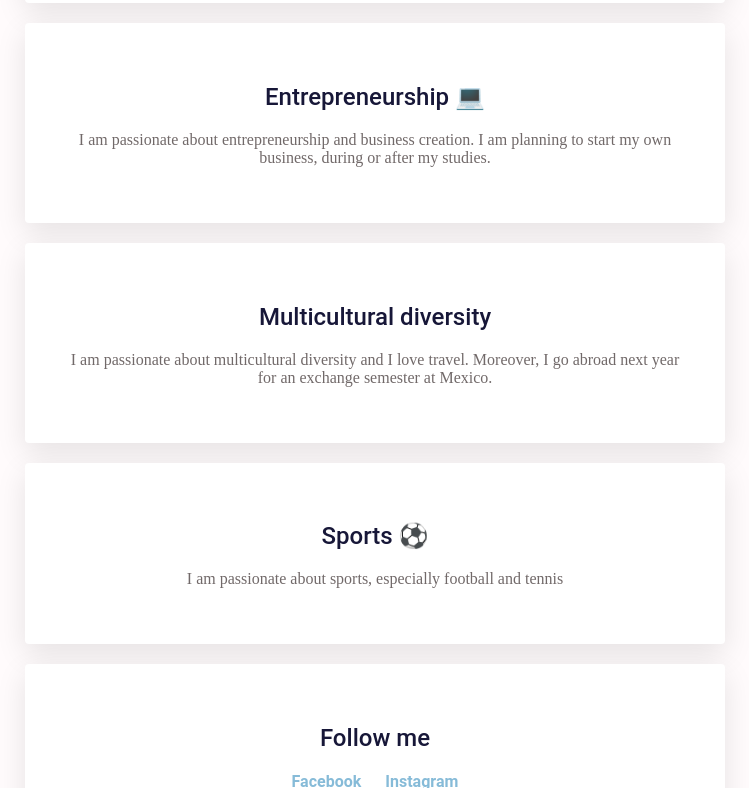
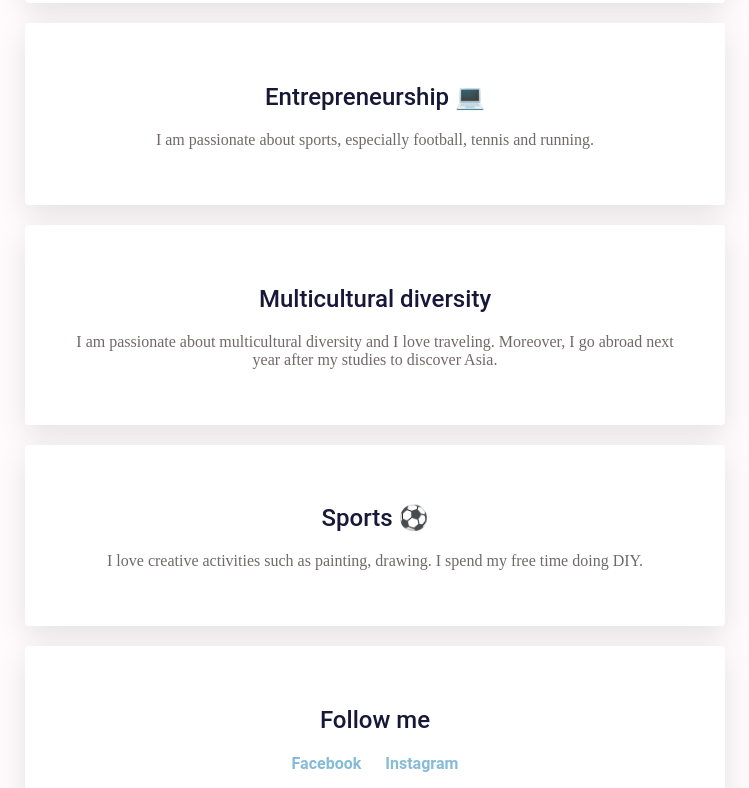
Before and after one commit to emilie-petit/my-profile, a plain HTML site: page index.html in a window 1280 px wide. Shown: the part 760-1548 px from the top of the page, without its empty margins (265-1014 px from the left). Drawn offline with Linux system fonts and the light colour scheme.

Commit message:
Update index.html

```diff
--- a/index.html
+++ b/index.html
@@ -26,20 +26,19 @@
   <div class="card-white">
 		<h2>Entrepreneurship 💻</h2>
 	<p>
-	I am passionate about entrepreneurship and business creation. I am planning to start my own business, during or after my studies.
+	I am passionate about sports, especially football, tennis and running.
 	</p>
 	</div>
   <div class="card-white">
 		<h2>Multicultural diversity</h2>
 	<p>
-	I am passionate about multicultural diversity and I love travel. Moreover, I go abroad next year for an exchange semester at Mexico.
+	I am passionate about multicultural diversity and I love traveling. Moreover, I go abroad next year after my studies to discover Asia.
 	</p>
   </div>
   <div class="card-white">
 		<h2>Sports ⚽️</h2>
 	<p>
-	I am passionate about sports, especially football and tennis
-	</p>
+I love creative activities such as painting, drawing. I spend my free time doing DIY.	</p>
 	</div>
    <div class="card-white">
 		<h2>Follow me</h2>
```
